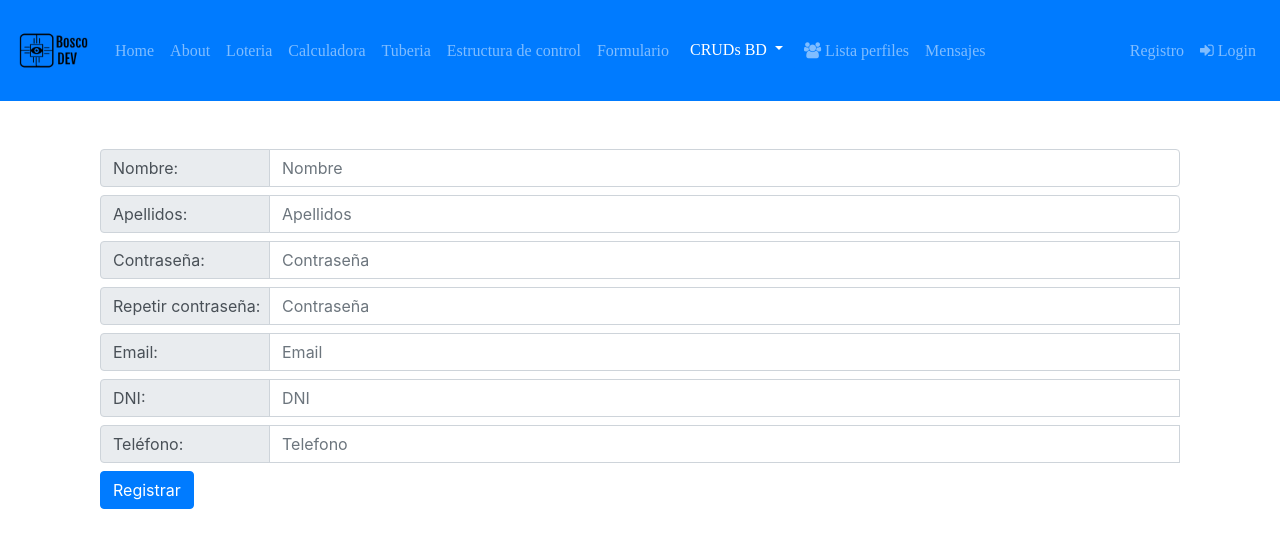
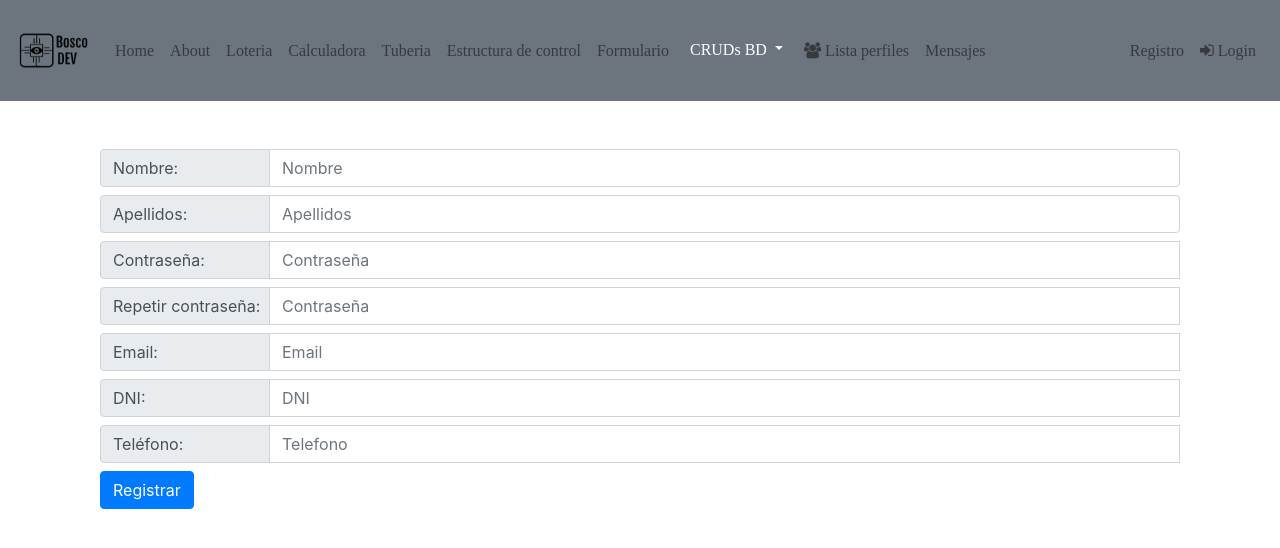
Before and after one commit to DaniDAM99/PruebaAngular, an Angular app: page /registro in a window 1280 px wide. Shown: the top 548 px of the page. Built offline with nearby package versions, Linux system fonts and the light colour scheme.

Commit message:
validaciones form

```diff
--- a/src/app/componentes/auth/register/register.component.html
+++ b/src/app/componentes/auth/register/register.component.html
@@ -69,7 +69,7 @@
         </div>
     </div>
 
-    <div class="alert alert-success" *ngIf="formRegister.valid">
+    <div class="alert alert-success mt-3" *ngIf="formRegister.valid">
         <p>Formulario correcto</p>
     </div>
 </div>
--- a/src/app/componentes/navegacion/navegacion.component.html
+++ b/src/app/componentes/navegacion/navegacion.component.html
@@ -1,4 +1,4 @@
-<nav class="navbar navbar-expand-sm navbar-dark bg-primary">
+<nav class="navbar navbar-expand-sm navbar-light bg-secondary">
     <a class="navbar-brand" href="#"><img src="/assets/icons/logo_200.png" style="width: 75px; filter: brightness(0);"></a>
     <button class="navbar-toggler d-lg-none" type="button" data-toggle="collapse" data-target="#collapsibleNavId" aria-controls="collapsibleNavId"
         aria-expanded="false" aria-label="Toggle navigation"></button>
@@ -27,7 +27,7 @@
             </li>
 
             <div class="dropdown">
-                <button class="btn btn-primary dropdown-toggle" type="button" id="dropdownMenuButton" data-toggle="dropdown" aria-haspopup="true" aria-expanded="false">
+                <button class="btn btn-secondary dropdown-toggle" type="button" id="dropdownMenuButton" data-toggle="dropdown" aria-haspopup="true" aria-expanded="false">
                   CRUDs BD
                 </button>
                 <div class="dropdown-menu" aria-labelledby="dropdownMenuButton">
```
